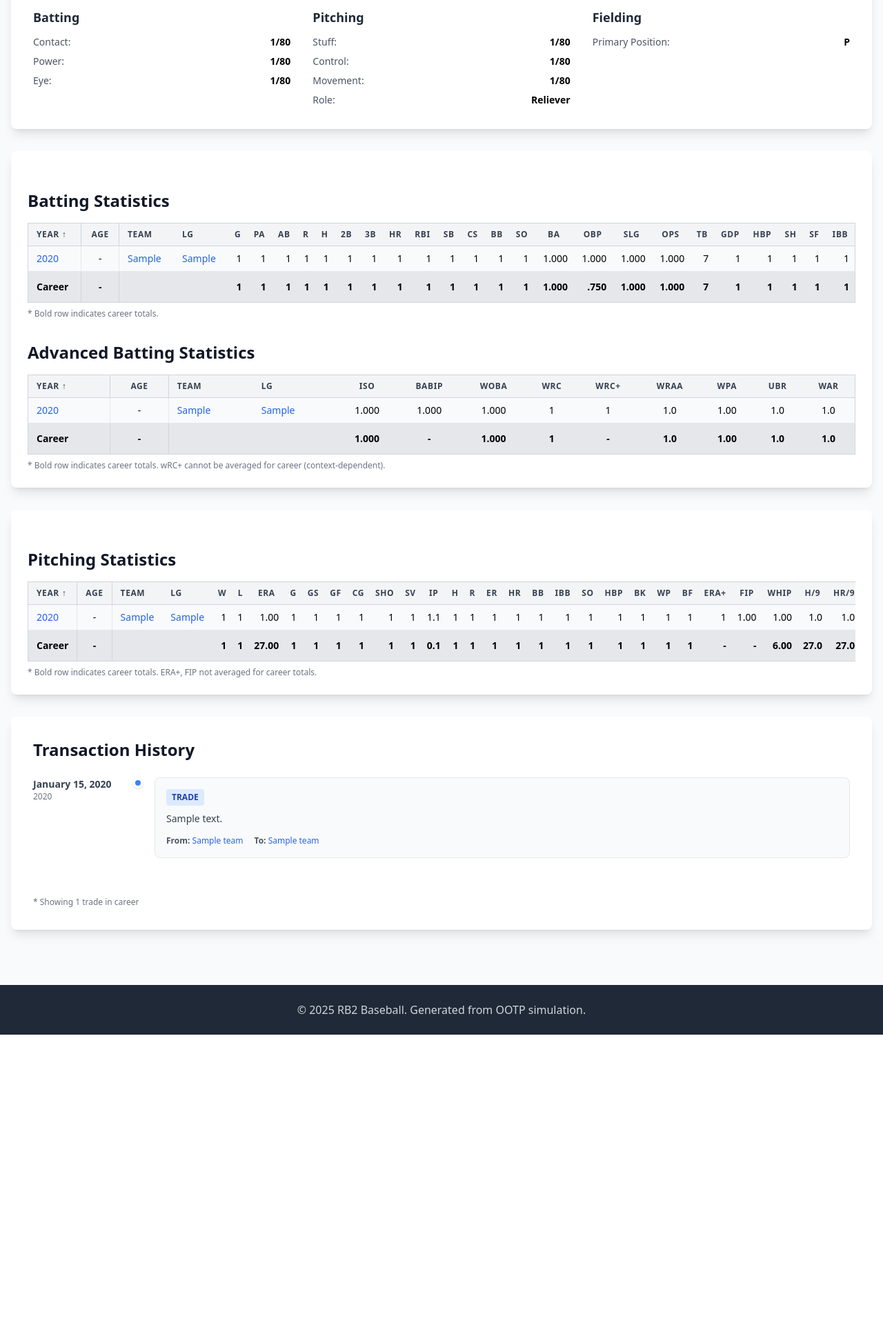
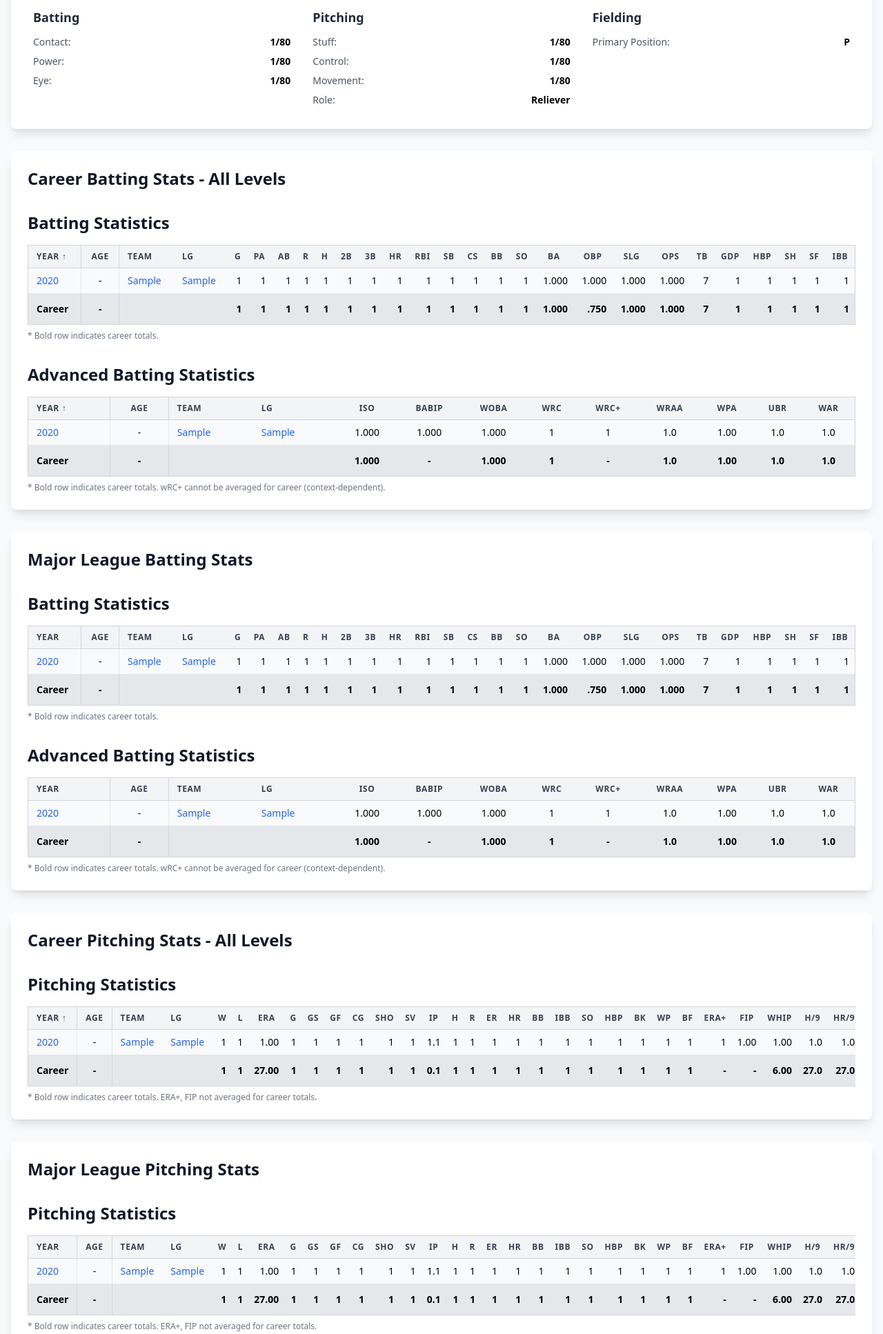
Before and after one commit to cavebutter/rb2, a Flask app: page /players/1 in a window 1280 px wide. Shown: the part 497-2431 px from the top of the page at 69% size. Before the commit the page ends 1997 px from the top, so only its background shows below. Run offline with Flask 3, Linux system fonts and the light colour scheme; tables that the repository leaves empty hold one stand-in row (values such as "Sample post"); some libraries are stand-ins or nearby versions.

Commit message:
Display State/Province on detail pages.

```diff
--- a/web/app/models/player.py
+++ b/web/app/models/player.py
@@ -207,6 +207,34 @@
 
         return f"{feet}' {inches}\""
 
+    @hybrid_property
+    def birthplace_display(self):
+        """Format birthplace with city, state/province (for US/Canada), and country.
+
+        Returns formatted string like:
+        - "Toronto, ON, CAN" (Canadian with state)
+        - "New York, NY, USA" (US with state)
+        - "Tokyo, JPN" (other countries without state)
+        - "Unknown" if no location data
+        """
+        parts = []
+
+        # Add city name
+        if self.city_of_birth:
+            parts.append(self.city_of_birth.name)
+
+            # Add state/province for US and Canada
+            if self.city_of_birth.state:
+                state_nation_abbr = self.city_of_birth.state.nation.abbreviation if self.city_of_birth.state.nation else None
+                if state_nation_abbr in ('USA', 'CAN'):
+                    parts.append(self.city_of_birth.state.abbreviation)
+
+        # Add nation
+        if self.nation:
+            parts.append(self.nation.abbreviation)
+
+        return ', '.join(parts) if parts else 'Unknown'
+
     # ===== HELPER METHODS =====
 
     def get_career_stats(self, stat_type='batting'):
--- a/web/app/routes/players.py
+++ b/web/app/routes/players.py
@@ -135,10 +135,19 @@
                       Player.nation_id,
                       Player.second_nation_id
                   ),
-                  # Load city name only (no cascades)
+                  # Load city with state and nation for birthplace_display
                   selectinload(Player.city_of_birth).load_only(
                       City.city_id,
-                      City.name
+                      City.name,
+                      City.state_id,
+                      City.nation_id
+                  ).selectinload(City.state).load_only(
+                      State.state_id,
+                      State.nation_id,
+                      State.abbreviation
+                  ).selectinload(State.nation).load_only(
+                      Nation.nation_id,
+                      Nation.abbreviation
                   ).raiseload('*'),
                   # Load nation name only (no cascades)
                   selectinload(Player.nation).load_only(
@@ -174,11 +183,15 @@
               .filter_by(player_id=player_id)
               .first_or_404())
 
-    # Get batting stats with career totals from service layer
-    batting_data = player_service.get_player_career_batting_stats(player_id)
+    # Get batting stats with career totals from service layer (split by league level)
+    batting_data_all = player_service.get_player_career_batting_stats(player_id)
+    batting_data_major = player_service.get_player_career_batting_stats(player_id, league_level_filter=1)
+    batting_data_minor = player_service.get_player_career_batting_stats(player_id, league_level_filter=2)
 
-    # Get pitching stats with career totals from service layer
-    pitching_data = player_service.get_player_career_pitching_stats(player_id)
+    # Get pitching stats with career totals from service layer (split by league level)
+    pitching_data_all = player_service.get_player_career_pitching_stats(player_id)
+    pitching_data_major = player_service.get_player_career_pitching_stats(player_id, league_level_filter=1)
+    pitching_data_minor = player_service.get_player_career_pitching_stats(player_id, league_level_filter=2)
 
     # Get trade history
     trade_history = player_service.get_player_trade_history(player_id)
@@ -188,8 +201,12 @@
 
     return render_template('players/detail.html',
                           player=player,
-                          batting_data=batting_data,
-                          pitching_data=pitching_data,
+                          batting_data_all=batting_data_all,
+                          batting_data_major=batting_data_major,
+                          batting_data_minor=batting_data_minor,
+                          pitching_data_all=pitching_data_all,
+                          pitching_data_major=pitching_data_major,
+                          pitching_data_minor=pitching_data_minor,
                           trade_history=trade_history,
                           player_news=player_news)
 
--- a/web/app/templates/coaches/detail.html
+++ b/web/app/templates/coaches/detail.html
@@ -57,12 +57,10 @@
           <div><span class="text-gray-600">Weight:</span> <span class="font-medium">{{ coach.weight_display }}</span></div>
           {% endif %}
 
-          {% if coach.city_of_birth %}
           <div>
             <span class="text-gray-600">Birthplace:</span>
-            <span class="font-medium">{{ coach.city_of_birth.name }}{% if coach.city_of_birth.state and (coach.nation.abbreviation == 'USA' or coach.nation.abbreviation == 'CAN') %}, {{ coach.city_of_birth.state.abbreviation }}{% endif %}{% if coach.nation %}, {{ coach.nation.abbreviation }}{% endif %}</span>
+            <span class="font-medium">{{ coach.birthplace_display }}</span>
           </div>
-          {% endif %}
         </div>
       </div>
 
--- a/web/app/templates/players/detail.html
+++ b/web/app/templates/players/detail.html
@@ -67,10 +67,7 @@
             </div>
             <div>
                 <p class="text-sm text-gray-500">Born</p>
-                <p class="font-semibold">
-                    {% if player.city_of_birth %}{{ player.city_of_birth.name }}, {% endif %}
-                    {% if player.nation %}{{ player.nation.abbreviation }}{% endif %}
-                </p>
+                <p class="font-semibold">{{ player.birthplace_display }}</p>
             </div>
         </div>
 
@@ -158,20 +155,62 @@
         </div>
     {% endif %}
 
-    <!-- Career Batting Stats -->
-    {% if batting_data and batting_data.yearly_stats %}
+    <!-- Career Batting Stats (All Levels) -->
+    {% if batting_data_all and batting_data_all.yearly_stats %}
         <div class="bg-white rounded-lg shadow-lg p-6 mb-8">
-            {% set yearly_stats = batting_data.yearly_stats %}
-            {% set career_totals = batting_data.career_totals %}
+            <h2 class="text-2xl font-bold text-gray-900 mb-4">Career Batting Stats - All Levels</h2>
+            {% set yearly_stats = batting_data_all.yearly_stats %}
+            {% set career_totals = batting_data_all.career_totals %}
             {% include 'players/_batting_stats_table.html' with context %}
         </div>
     {% endif %}
 
-    <!-- Career Pitching Stats -->
-    {% if pitching_data and pitching_data.yearly_stats %}
-        <div class="bg-white rounded-lg shadow-lg p-6">
-            {% set yearly_stats = pitching_data.yearly_stats %}
-            {% set career_totals = pitching_data.career_totals %}
+    <!-- Major League Batting Stats -->
+    {% if batting_data_major and batting_data_major.yearly_stats %}
+        <div class="bg-white rounded-lg shadow-lg p-6 mb-8">
+            <h2 class="text-2xl font-bold text-gray-900 mb-4">Major League Batting Stats</h2>
+            {% set yearly_stats = batting_data_major.yearly_stats %}
+            {% set career_totals = batting_data_major.career_totals %}
+            {% include 'players/_batting_stats_table.html' with context %}
+        </div>
+    {% endif %}
+
+    <!-- Minor League Batting Stats -->
+    {% if batting_data_minor and batting_data_minor.yearly_stats %}
+        <div class="bg-white rounded-lg shadow-lg p-6 mb-8">
+            <h2 class="text-2xl font-bold text-gray-900 mb-4">Minor League Batting Stats</h2>
+            {% set yearly_stats = batting_data_minor.yearly_stats %}
+            {% set career_totals = batting_data_minor.career_totals %}
+            {% include 'players/_batting_stats_table.html' with context %}
+        </div>
+    {% endif %}
+
+    <!-- Career Pitching Stats (All Levels) -->
+    {% if pitching_data_all and pitching_data_all.yearly_stats %}
+        <div class="bg-white rounded-lg shadow-lg p-6 mb-8">
+            <h2 class="text-2xl font-bold text-gray-900 mb-4">Career Pitching Stats - All Levels</h2>
+            {% set yearly_stats = pitching_data_all.yearly_stats %}
+            {% set career_totals = pitching_data_all.career_totals %}
+            {% include 'players/_pitching_stats_table.html' with context %}
+        </div>
+    {% endif %}
+
+    <!-- Major League Pitching Stats -->
+    {% if pitching_data_major and pitching_data_major.yearly_stats %}
+        <div class="bg-white rounded-lg shadow-lg p-6 mb-8">
+            <h2 class="text-2xl font-bold text-gray-900 mb-4">Major League Pitching Stats</h2>
+            {% set yearly_stats = pitching_data_major.yearly_stats %}
+            {% set career_totals = pitching_data_major.career_totals %}
+            {% include 'players/_pitching_stats_table.html' with context %}
+        </div>
+    {% endif %}
+
+    <!-- Minor League Pitching Stats -->
+    {% if pitching_data_minor and pitching_data_minor.yearly_stats %}
+        <div class="bg-white rounded-lg shadow-lg p-6 mb-8">
+            <h2 class="text-2xl font-bold text-gray-900 mb-4">Minor League Pitching Stats</h2>
+            {% set yearly_stats = pitching_data_minor.yearly_stats %}
+            {% set career_totals = pitching_data_minor.career_totals %}
             {% include 'players/_pitching_stats_table.html' with context %}
         </div>
     {% endif %}
```
Also changed, not shown: continuity.txt (+36 -30 lines), web/app/models/coach.py (+28 -0 lines), web/app/routes/coaches.py (+21 -5 lines).
